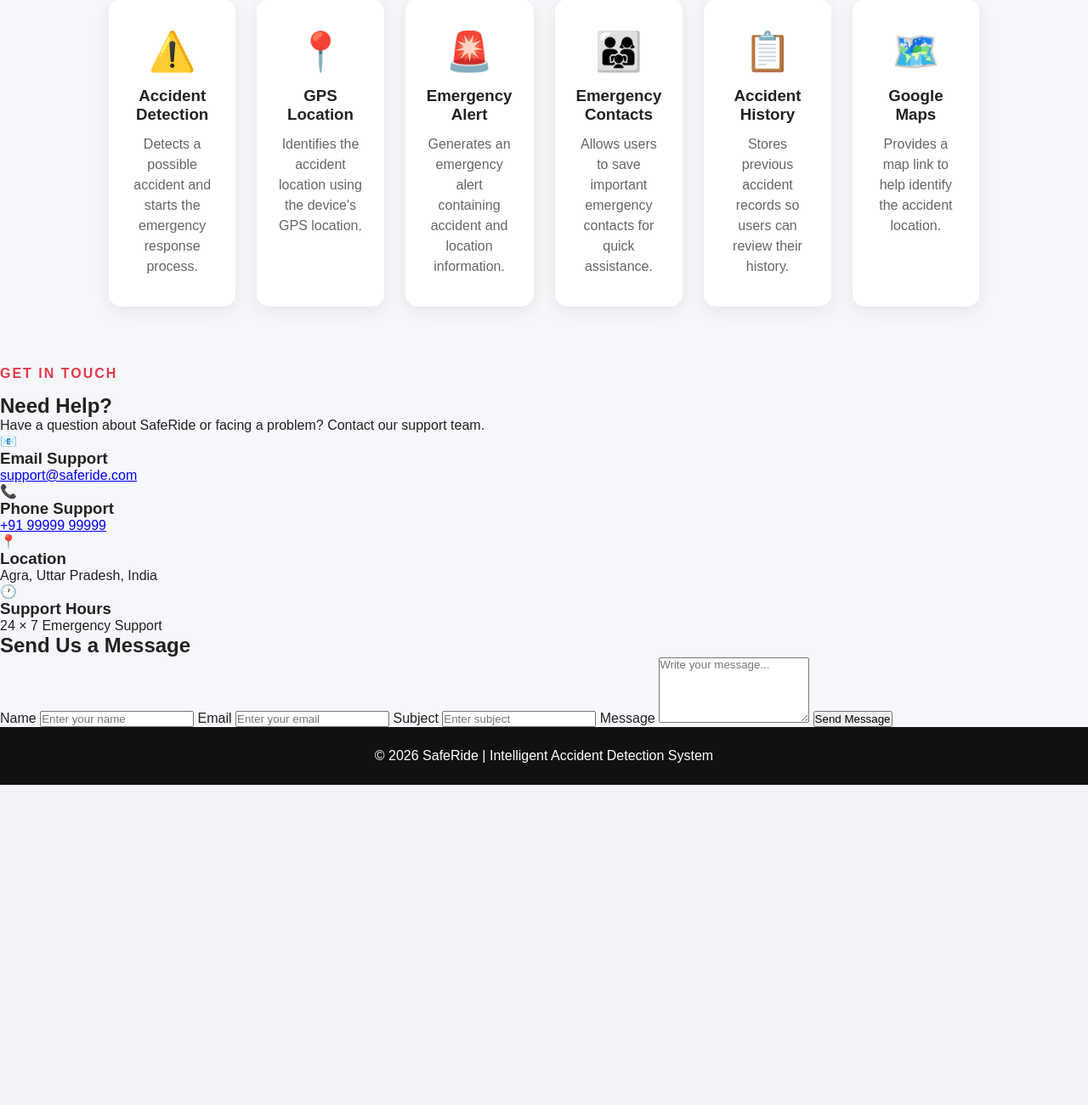
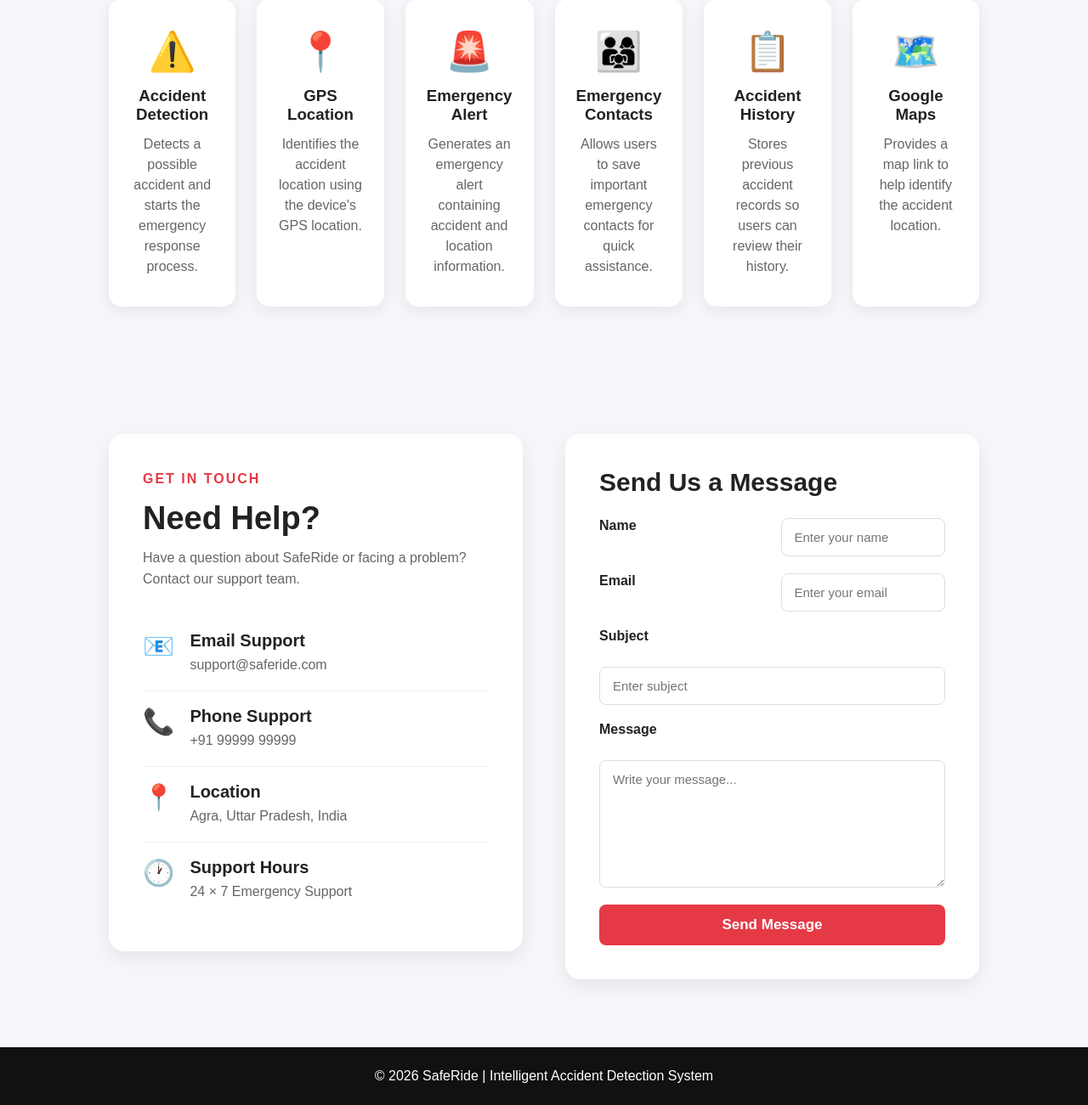
Before and after one commit to mohdfaisal20060786-afk/SafeRide, a Flask app: page / in a window 1280 px wide. Shown: the part 789-2090 px from the top of the page at 85% size. Before the commit the page ends 1713 px from the top, so only its background shows below. Run offline with Flask 3, Linux system fonts and the light colour scheme; some libraries are stand-ins or nearby versions.

Commit message:
Add contact section styling

```diff
--- a/static/css/style.css
+++ b/static/css/style.css
@@ -515,3 +515,238 @@ footer {
         text-align: center;
     }
 }
+/* =========================
+   CONTACT SECTION
+========================= */
+
+.contact-section {
+    padding: 80px 10%;
+    background: #f5f7fb;
+}
+
+.contact-container {
+    max-width: 1200px;
+    margin: 0 auto;
+
+    display: grid;
+    grid-template-columns: 1fr 1fr;
+    gap: 50px;
+
+    align-items: start;
+}
+
+/* CONTACT INFORMATION */
+
+.contact-info {
+    background: white;
+
+    padding: 40px;
+
+    border-radius: 18px;
+
+    box-shadow: 0 8px 25px rgba(0, 0, 0, 0.08);
+}
+
+.contact-info .tagline {
+    color: #e63946;
+    font-weight: bold;
+    letter-spacing: 2px;
+    margin-bottom: 12px;
+}
+
+.contact-info h2 {
+    font-size: 38px;
+    margin-bottom: 12px;
+}
+
+.contact-info > p {
+    color: #666;
+    line-height: 1.6;
+    margin-bottom: 30px;
+}
+
+.contact-item {
+    display: flex;
+    align-items: flex-start;
+
+    gap: 18px;
+
+    padding: 18px 0;
+
+    border-bottom: 1px solid #eee;
+}
+
+.contact-item:last-child {
+    border-bottom: none;
+}
+
+.contact-item span {
+    font-size: 30px;
+    flex-shrink: 0;
+}
+
+.contact-item h3 {
+    margin-bottom: 5px;
+    font-size: 20px;
+}
+
+.contact-item p,
+.contact-item a {
+    color: #666;
+    text-decoration: none;
+    line-height: 1.5;
+}
+
+.contact-item a:hover {
+    color: #e63946;
+}
+
+/* CONTACT FORM */
+
+.contact-form {
+    background: white;
+
+    padding: 40px;
+
+    border-radius: 18px;
+
+    box-shadow: 0 8px 25px rgba(0, 0, 0, 0.08);
+}
+
+.contact-form h2 {
+    font-size: 30px;
+    margin-bottom: 25px;
+}
+
+.contact-form form {
+    display: grid;
+    grid-template-columns: 1fr 1fr;
+    gap: 20px;
+}
+
+.contact-form label {
+    display: block;
+    margin-bottom: 7px;
+
+    font-weight: bold;
+}
+
+.contact-form input,
+.contact-form textarea {
+    width: 100%;
+
+    padding: 13px 15px;
+
+    border: 1px solid #ddd;
+
+    border-radius: 8px;
+
+    font-size: 15px;
+
+    font-family: Arial, sans-serif;
+
+    background: white;
+}
+
+.contact-form input:focus,
+.contact-form textarea:focus {
+    outline: none;
+
+    border-color: #e63946;
+
+    box-shadow: 0 0 0 2px rgba(230, 57, 70, 0.08);
+}
+
+.contact-form textarea {
+    min-height: 150px;
+
+    resize: vertical;
+}
+
+/* FULL WIDTH FIELDS */
+
+.contact-form label[for="subject"],
+.contact-form input[name="subject"],
+.contact-form label[for="message"],
+.contact-form textarea[name="message"] {
+    grid-column: 1 / -1;
+}
+
+/* SEND BUTTON */
+
+.contact-form button {
+    grid-column: 1 / -1;
+
+    width: 100%;
+
+    padding: 14px 20px;
+
+    border: none;
+
+    border-radius: 8px;
+
+    background: #e63946;
+
+    color: white;
+
+    font-size: 17px;
+
+    font-weight: bold;
+
+    cursor: pointer;
+
+    transition: 0.2s;
+}
+
+.contact-form button:hover {
+    background: #c92f3b;
+
+    transform: translateY(-1px);
+}
+
+
+/* =========================
+   CONTACT RESPONSIVE
+========================= */
+
+@media (max-width: 900px) {
+
+    .contact-section {
+        padding: 60px 5%;
+    }
+
+    .contact-container {
+        grid-template-columns: 1fr;
+    }
+
+}
+
+
+@media (max-width: 600px) {
+
+    .contact-section {
+        padding: 50px 20px;
+    }
+
+    .contact-info,
+    .contact-form {
+        padding: 25px;
+    }
+
+    .contact-info h2 {
+        font-size: 30px;
+    }
+
+    .contact-form form {
+        grid-template-columns: 1fr;
+    }
+
+    .contact-form label[for="subject"],
+    .contact-form input[name="subject"],
+    .contact-form label[for="message"],
+    .contact-form textarea[name="message"],
+    .contact-form button {
+        grid-column: auto;
+    }
+
+}
```
